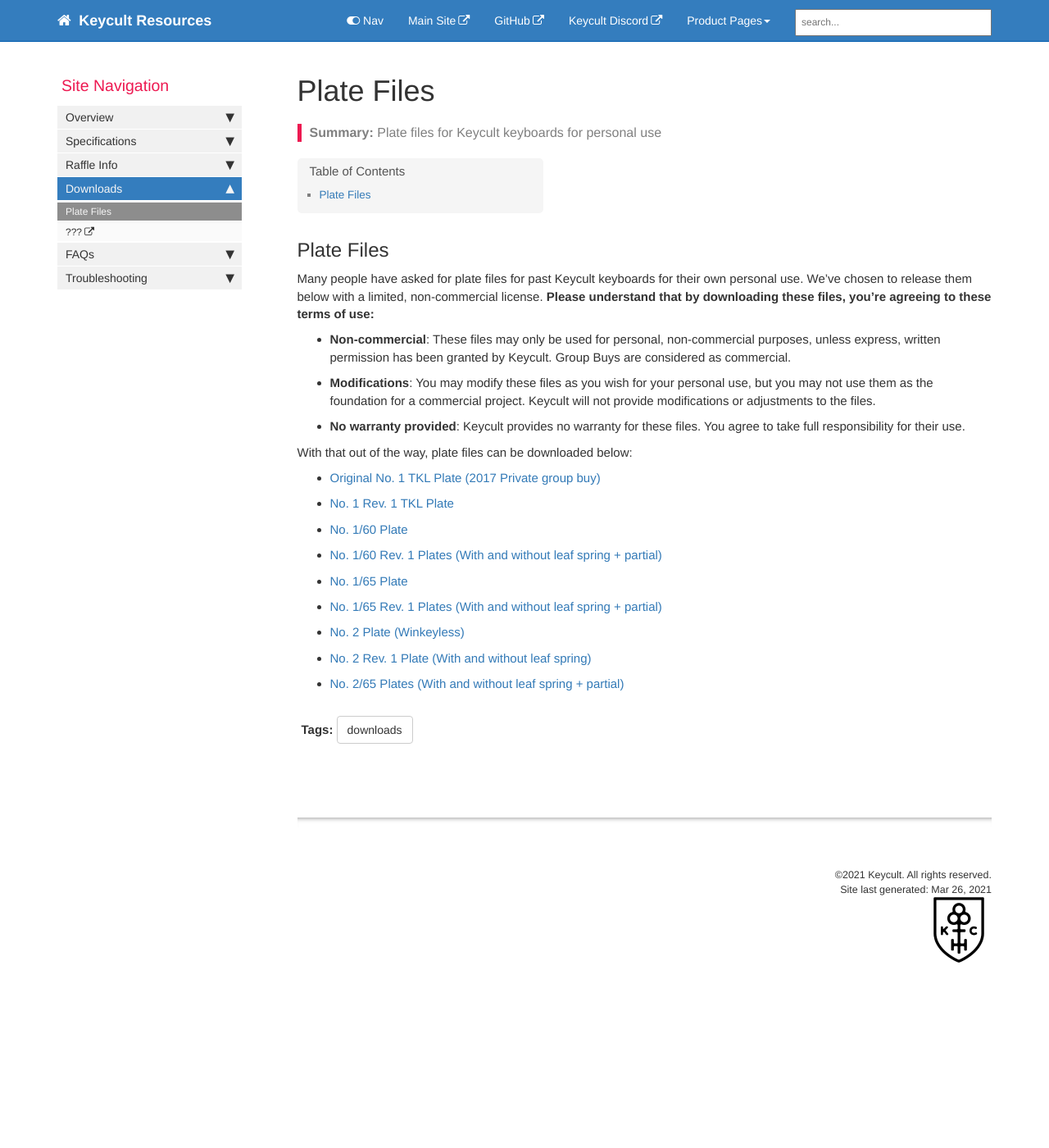
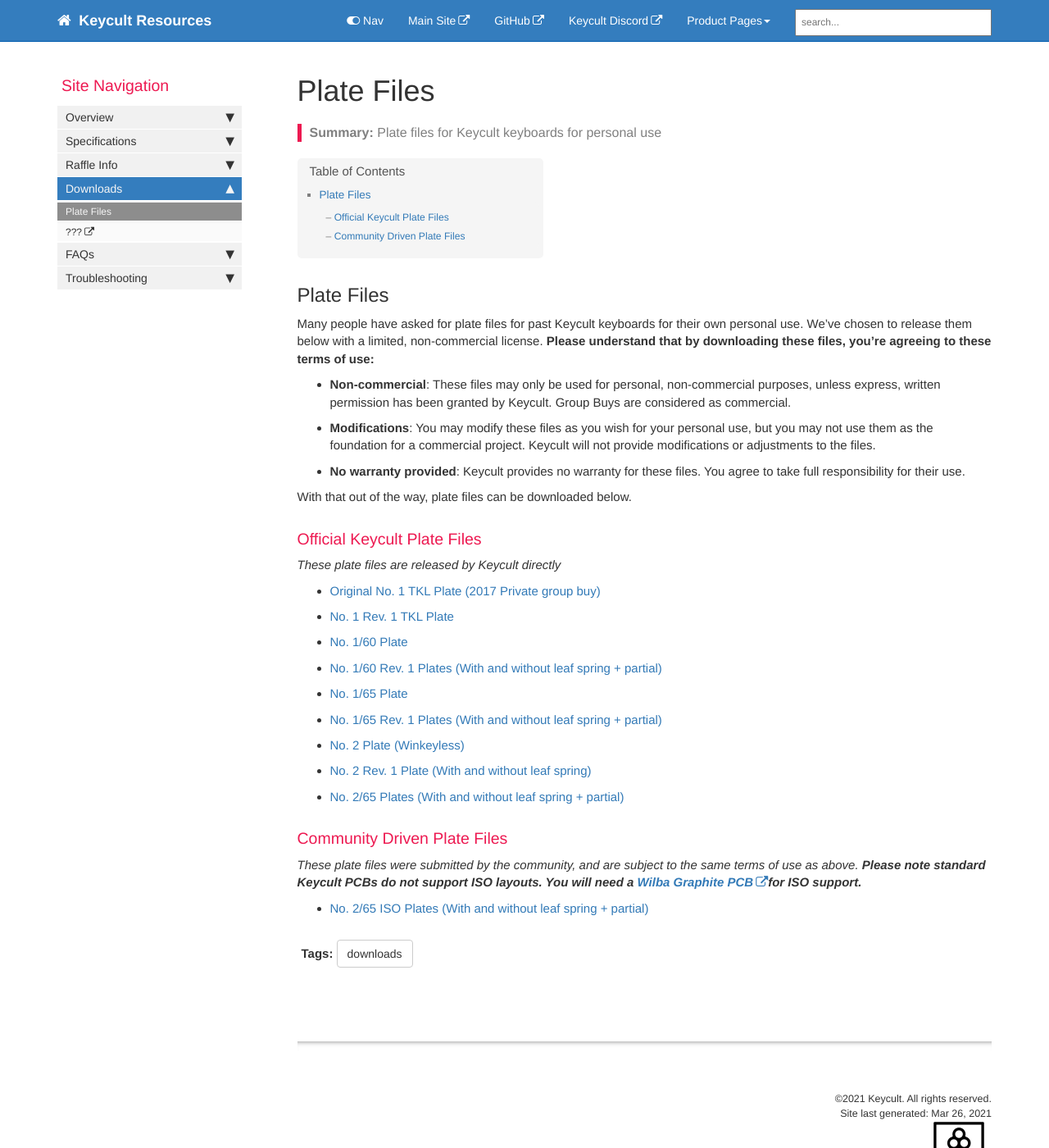
Before and after one commit to keycult/keycult-resources, a Jekyll site: the page built from pages/mydoc/downloads_plate_files.md, in a window 1280 px wide and 1400 px high. Shown: the whole window at 82% size. Built offline with Jekyll 4.4.1, drawn with Linux system fonts in a browser that asks for light colours; comment, search, counter and statistics services are not loaded.

Commit message:
Adding ISO plate files from yoniwolf and updating page

```diff
--- a/Gemfile
+++ b/Gemfile
@@ -5,3 +5,5 @@
 
 # to publich without github page
 #gem "jekyll"
+
+gem "webrick", "~> 1.7"
--- a/pages/mydoc/downloads_plate_files.md
+++ b/pages/mydoc/downloads_plate_files.md
@@ -17,7 +17,11 @@
 
 * **No warranty provided**: Keycult provides no warranty for these files. You agree to take full responsibility for their use.
 
-With that out of the way, plate files can be downloaded below:
+With that out of the way, plate files can be downloaded below.
+
+### Official Keycult Plate Files
+
+_These plate files are released by Keycult directly_
 
 * [Original No. 1 TKL Plate (2017 Private group buy)](/plate_files/No1TKL-2017-Plate.zip)
 * [No. 1 Rev. 1 TKL Plate](/plate_files/No1Rev1TKL-Plate.zip)
@@ -28,3 +32,10 @@
 * [No. 2 Plate (Winkeyless)](/plate_files/No2TKL-Plate.zip)
 * [No. 2 Rev. 1 Plate (With and without leaf spring)](/plate_files/No2Rev1TKL-Plate.zip)
 * [No. 2/65 Plates (With and without leaf spring + partial)](/plate_files/No265-Plates.zip)
+
+
+### Community Driven Plate Files
+
+_These plate files were submitted by the community, and are subject to the same terms of use as above. **Please note standard Keycult PCBs do not support ISO layouts. You will need a [Wilba Graphite PCB](https://keycult.com/collections/accessories/products/graphite-pcbs)for ISO support.**_
+
+* [No. 2/65 ISO Plates (With and without leaf spring + partial)](/plate_files/No265-Plates-ISO.zip)
```
Also changed, not shown: Gemfile.lock, 1 other file.
